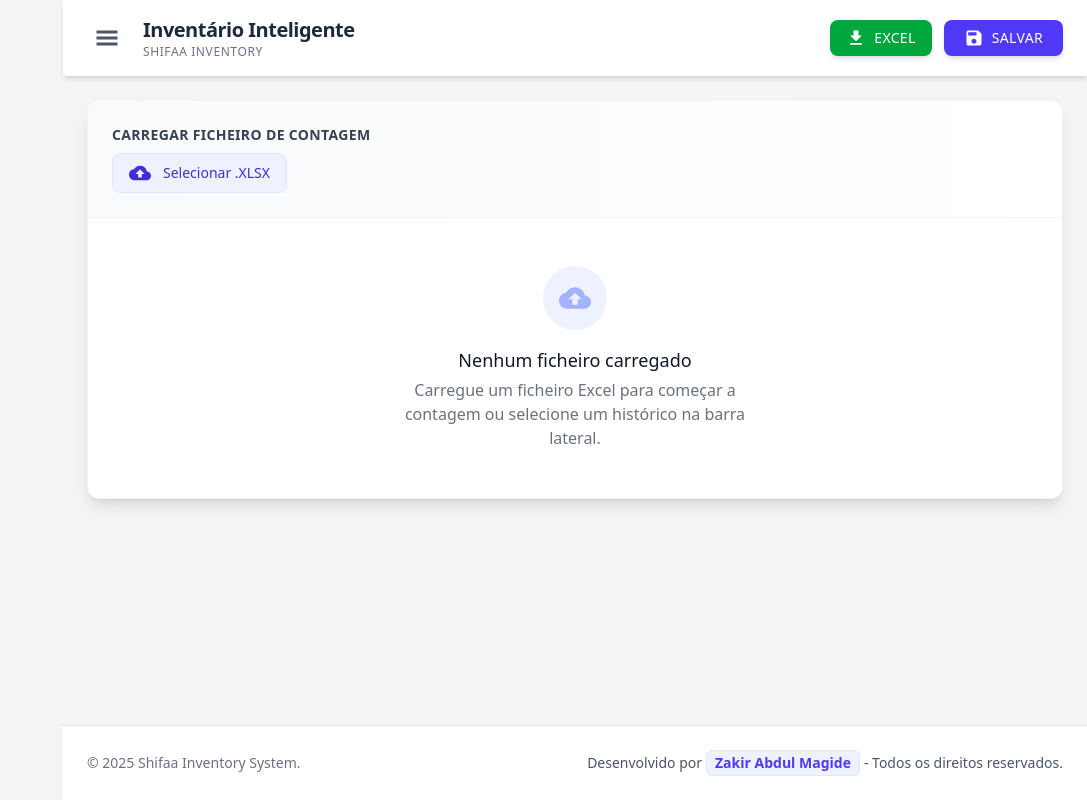
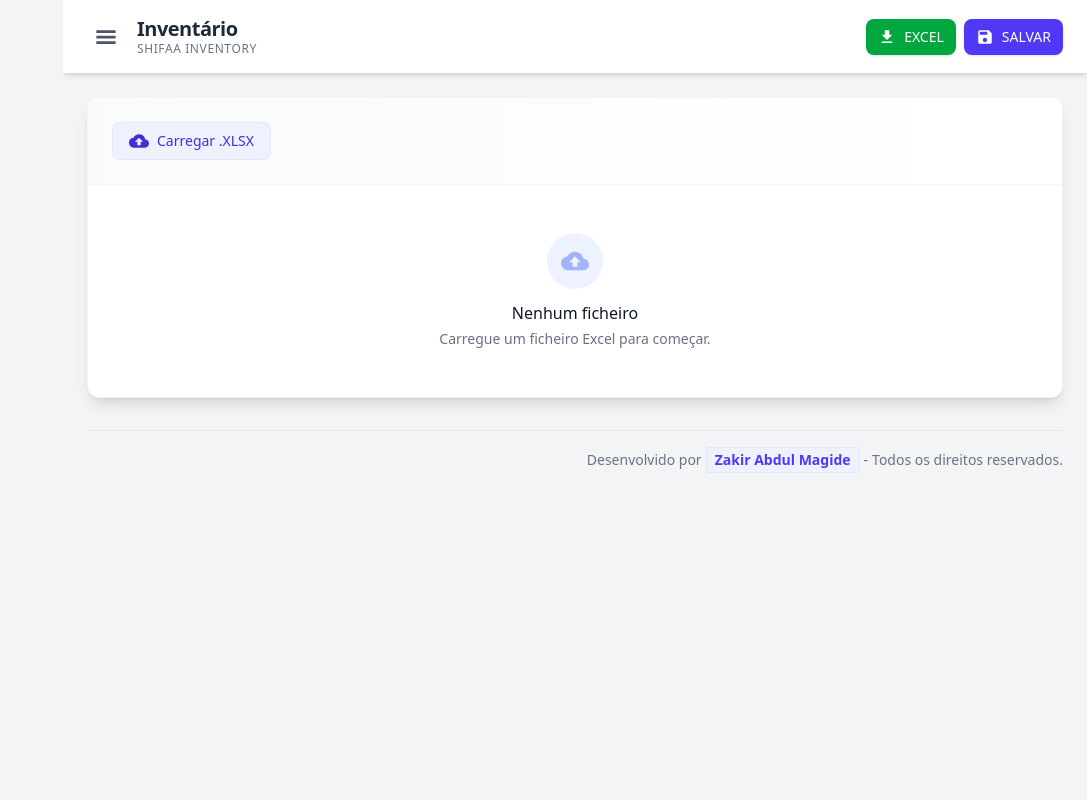
Before and after one commit to Zaky-dc/shifaa-inventory, a React (Vite) app: page / in a window 1280 px wide. Shown: the whole page, without its empty margins (193-1280 px from the left). Built offline with nearby package versions, Linux system fonts and the light colour scheme.

Commit message:
Update App.jsx

```diff
--- a/src/App.jsx
+++ b/src/App.jsx
@@ -3,7 +3,9 @@ import * as XLSX from "xlsx";
 import { saveAs } from "file-saver";
 import { GiHamburgerMenu } from "react-icons/gi";
 import SidebarHistorico from "./SidebarHistorico";
-import { MdCloudUpload, MdSave, MdFileDownload, MdSearch } from "react-icons/md"; // Adicionei ícones do Material Design
+// Importei o FaSpinner para o loading e mantive os outros
+import { MdCloudUpload, MdSave, MdFileDownload, MdSearch } from "react-icons/md";
+import { FaSpinner } from "react-icons/fa";
 
 export default function App() {
   const [produtos, setProdutos] = useState([]);
@@ -120,11 +122,13 @@ export default function App() {
 
   return (
     <div className="flex min-h-screen bg-gray-100 font-sans text-gray-800">
-      {/* Loader Overlay */}
+      {/* SPINNER ATUALIZADO (Com react-icons) */}
       {isLoading && (
-        <div className="fixed inset-0 bg-white/80 backdrop-blur-sm flex flex-col items-center justify-center z-50 transition-all">
-          <div className="w-14 h-14 border-4 border-indigo-500 border-t-transparent rounded-full animate-spin shadow-lg"></div>
-          <p className="mt-4 text-indigo-700 font-bold tracking-wide animate-pulse">A processar dados...</p>
+        <div className="fixed inset-0 bg-white/90 backdrop-blur-sm flex flex-col items-center justify-center z-50 transition-all">
+          <FaSpinner className="animate-spin text-5xl text-indigo-600 mb-4" />
+          <p className="text-indigo-800 font-bold tracking-wide animate-pulse text-lg">
+            A processar dados...
+          </p>
         </div>
       )}
 
@@ -148,110 +152,112 @@ export default function App() {
         }}
       />
 
-      {/* Main Content - Layout Flex Column para empurrar o footer */}
-      <main className="flex-1 flex flex-col md:ml-64 transition-all duration-300 ease-in-out">
+      {/* Main Content */}
+      <main className="flex-1 flex flex-col md:ml-64 transition-all duration-300 ease-in-out h-screen overflow-hidden">
 
-        {/* Top App Bar - Material Style */}
-        <header className="bg-white shadow-md sticky top-0 z-30 px-6 py-4 flex items-center justify-between">
-          <div className="flex items-center gap-4">
+        {/* Header Compacto no Mobile */}
+        <header className="bg-white shadow-md shrink-0 px-4 py-3 md:px-6 md:py-4 flex items-center justify-between z-20">
+          <div className="flex items-center gap-3">
             <button
               onClick={() => setIsSidebarOpen(true)}
-              className="p-2 rounded-full hover:bg-gray-100 text-gray-600 transition active:scale-95 ripple"
+              className="p-2 rounded-full hover:bg-gray-100 text-gray-600 transition active:scale-95"
             >
-              <GiHamburgerMenu size={24} />
+              <GiHamburgerMenu size={22} />
             </button>
             <div>
-              <h1 className="text-xl font-bold text-gray-800 tracking-tight">Inventário Inteligente</h1>
-              <p className="text-xs text-gray-500 font-medium uppercase tracking-wider">Shifaa Inventory</p>
+              <h1 className="text-lg md:text-xl font-bold text-gray-800 tracking-tight leading-tight">Inventário</h1>
+              <p className="text-[10px] md:text-xs text-gray-500 font-medium uppercase tracking-wider hidden sm:block">Shifaa Inventory</p>
             </div>
           </div>
 
-          <div className="flex gap-3">
+          <div className="flex gap-2">
             <button
               onClick={exportarParaExcel}
-              className="hidden sm:flex items-center gap-2 bg-green-600 text-white px-4 py-2 rounded-lg shadow-md hover:bg-green-700 hover:shadow-lg transition-all active:scale-95 text-sm font-medium uppercase tracking-wide"
+              className="hidden sm:flex items-center gap-2 bg-green-600 text-white px-3 py-2 rounded-lg shadow hover:bg-green-700 transition text-xs md:text-sm font-medium uppercase"
             >
-              <MdFileDownload size={20} /> <span>Excel</span>
+              <MdFileDownload size={18} /> <span>Excel</span>
             </button>
             <button
               onClick={salvarContagem}
-              className="flex items-center gap-2 bg-indigo-600 text-white px-5 py-2 rounded-lg shadow-md hover:bg-indigo-700 hover:shadow-lg transition-all active:scale-95 text-sm font-medium uppercase tracking-wide"
+              className="flex items-center gap-2 bg-indigo-600 text-white px-3 py-2 rounded-lg shadow hover:bg-indigo-700 transition active:scale-95 text-xs md:text-sm font-medium uppercase"
             >
-              <MdSave size={20} /> <span>Salvar</span>
+              <MdSave size={18} /> <span>Salvar</span>
             </button>
           </div>
         </header>
 
-        {/* Content Container */}
-        <div className="flex-1 p-6 max-w-5xl mx-auto w-full">
+        {/* Área de Conteúdo com Scroll Independente */}
+        <div className="flex-1 overflow-y-auto p-2 md:p-6 w-full">
 
-          {/* Card Principal */}
+          <div className="max-w-5xl mx-auto w-full flex flex-col gap-4">
+
+            {/* Card Principal - Padding reduzido no mobile (p-3) */}
             <div className="bg-white rounded-xl shadow-lg border border-gray-100 overflow-hidden">
 
-            {/* Header do Card (Upload e Info) */}
-            <div className="p-6 bg-gradient-to-r from-gray-50 to-white border-b border-gray-100">
-               <label className="block text-sm font-bold text-gray-700 mb-2 uppercase tracking-wide">
-                  Carregar Ficheiro de Contagem
-               </label>
-               <div className="flex flex-col md:flex-row gap-4 items-start md:items-center justify-between">
-                  <label className="cursor-pointer flex items-center gap-3 px-4 py-2 border border-indigo-100 bg-indigo-50 text-indigo-700 rounded-lg hover:bg-indigo-100 transition font-medium text-sm w-full md:w-auto justify-center">
-                    <MdCloudUpload size={22} />
-                    <span>Selecionar .XLSX</span>
+              {/* Header do Card */}
+              <div className="p-3 md:p-6 bg-gradient-to-r from-gray-50 to-white border-b border-gray-100">
+                 <div className="flex flex-col md:flex-row gap-3 items-start md:items-center justify-between">
+                    <label className="cursor-pointer flex items-center gap-2 px-4 py-2 border border-indigo-100 bg-indigo-50 text-indigo-700 rounded-lg hover:bg-indigo-100 transition font-medium text-sm w-full md:w-auto justify-center active:scale-95">
+                      <MdCloudUpload size={20} />
+                      <span>Carregar .XLSX</span>
                       <input type="file" accept=".xlsx" onChange={handleFileUpload} className="hidden" />
                     </label>
 
                     {armazem && (
-                    <span className="px-3 py-1 bg-indigo-100 text-indigo-800 text-xs font-bold uppercase rounded-full shadow-sm">
-                      📁 {armazem}
+                      <span className="w-full md:w-auto text-center px-3 py-1 bg-indigo-100 text-indigo-800 text-xs font-bold uppercase rounded-full truncate">
+                        {armazem}
                       </span>
                     )}
                  </div>
               </div>
 
-            {/* Filtros e Tabela */}
+              {/* Corpo do Card (Filtros e Tabela) */}
               {produtos.length > 0 ? (
-              <div className="p-6">
+                <div className="p-3 md:p-6">
 
-                {/* Barra de Ferramentas (Search + Filter) */}
-                <div className="flex flex-col md:flex-row gap-4 mb-6">
+                  {/* Filtros */}
+                  <div className="flex flex-col md:flex-row gap-3 mb-4">
                     <div className="relative flex-1">
-                    <MdSearch className="absolute left-3 top-1/2 -translate-y-1/2 text-gray-400" size={22} />
+                      <MdSearch className="absolute left-3 top-1/2 -translate-y-1/2 text-gray-400" size={20} />
                       <input
                         type="search"
                         value={busca}
                         onChange={(e) => setBusca(e.target.value)}
-                      placeholder="Filtrar por código ou nome..."
-                      className="w-full pl-10 pr-4 py-3 rounded-lg border border-gray-300 focus:border-indigo-500 focus:ring-2 focus:ring-indigo-200 transition outline-none shadow-sm"
+                        placeholder="Buscar..."
+                        className="w-full pl-9 pr-3 py-2 text-sm rounded-lg border border-gray-300 focus:border-indigo-500 focus:ring-2 focus:ring-indigo-200 outline-none"
                       />
                     </div>
                     <div className="relative">
                       <select
                         value={filtroStatus}
                         onChange={(e) => setFiltroStatus(e.target.value)}
-                      className="w-full md:w-auto px-4 py-3 pr-8 rounded-lg border border-gray-300 bg-white focus:border-indigo-500 focus:ring-2 focus:ring-indigo-200 transition outline-none shadow-sm cursor-pointer appearance-none font-medium text-gray-700"
+                        className="w-full md:w-auto px-3 py-2 text-sm rounded-lg border border-gray-300 bg-white focus:border-indigo-500 focus:ring-2 focus:ring-indigo-200 outline-none"
                       >
-                      <option value="todos">📋 Todos os Itens</option>
-                      <option value="pendentes">⏳ Pendentes</option>
-                      <option value="diferencas">⚠️ Com Diferenças</option>
-                      <option value="sobras">📈 Sobras (+)</option>
-                      <option value="perdas">📉 Perdas (-)</option>
-                      <option value="iguais">✅ Batendo (OK)</option>
+                        <option value="todos">Todos</option>
+                        <option value="pendentes">Pendentes</option>
+                        <option value="diferencas">Com Diferença</option>
+                        <option value="sobras">Sobras (+)</option>
+                        <option value="perdas">Perdas (-)</option>
+                        <option value="iguais">Batendo (OK)</option>
                       </select>
-                    <div className="absolute right-3 top-1/2 -translate-y-1/2 pointer-events-none text-gray-500">▼</div>
                     </div>
                   </div>
 
-                {/* Tabela Estilizada */}
-                <div className="overflow-hidden rounded-lg border border-gray-200 shadow-inner">
-                  <div className="overflow-x-auto max-h-[600px]">
-                    <table className="w-full text-sm text-left">
-                      <thead className="text-xs text-gray-500 uppercase bg-gray-50 border-b border-gray-200 sticky top-0 z-10">
+                  {/* Tabela com Scroll Horizontal e Vertical */}
+                  <div className="rounded-lg border border-gray-200 shadow-inner relative">
+                    {/* Define altura máxima para scroll vertical (max-h-[55vh] ou [60vh])
+                        overflow-auto ativa scroll X e Y automaticamente quando necessário
+                    */}
+                    <div className="overflow-auto max-h-[55vh] md:max-h-[600px]">
+                      <table className="w-full text-sm text-left border-collapse">
+                        <thead className="text-xs text-gray-500 uppercase bg-gray-50 border-b border-gray-200 sticky top-0 z-10 shadow-sm">
                           <tr>
-                          <th className="px-6 py-3 font-bold tracking-wider">Código</th>
-                          <th className="px-6 py-3 font-bold tracking-wider">Descrição</th>
-                          <th className="px-4 py-3 text-center font-bold">Sistema</th>
-                          <th className="px-4 py-3 text-center font-bold">Contagem</th>
-                          <th className="px-4 py-3 text-center font-bold">Dif.</th>
+                            <th className="px-3 py-3 font-bold whitespace-nowrap bg-gray-50">Cód.</th>
+                            {/* Descrição agora tem largura fixa mínima para não quebrar feio */}
+                            <th className="px-3 py-3 font-bold whitespace-nowrap bg-gray-50 min-w-[150px]">Descrição</th>
+                            <th className="px-2 py-3 text-center font-bold whitespace-nowrap bg-gray-50">Sis.</th>
+                            <th className="px-2 py-3 text-center font-bold whitespace-nowrap bg-gray-50">Real</th>
+                            <th className="px-2 py-3 text-center font-bold whitespace-nowrap bg-gray-50">Dif.</th>
                           </tr>
                         </thead>
                         <tbody className="divide-y divide-gray-100">
@@ -259,33 +265,37 @@ export default function App() {
                             const real = Number(contagem[p.codigo]) || "";
                             const diff = (Number(real) || 0) - (Number(p.sistema) || 0);
 
-                          // Estilização condicional
                             let rowBg = i % 2 === 0 ? "bg-white" : "bg-gray-50/50";
-                          let diffColor = "text-gray-400 font-medium";
+                            let diffColor = "text-gray-400";
                             let diffBg = "";
 
                             if (real !== "") {
                                if (diff > 0) { diffColor = "text-green-600 font-bold"; diffBg = "bg-green-50"; }
                                else if (diff < 0) { diffColor = "text-red-600 font-bold"; diffBg = "bg-red-50"; }
-                             else { diffColor = "text-gray-400"; diffBg = "bg-gray-100"; } // Igual
+                               else { diffColor = "text-gray-300"; diffBg = "bg-gray-50"; }
                             }
 
                             return (
                               <tr key={p.codigo} className={`${rowBg} hover:bg-indigo-50/40 transition duration-150`}>
-                              <td className="px-6 py-3 font-medium text-gray-700">{p.codigo}</td>
-                              <td className="px-6 py-3 text-gray-600">{p.nome}</td>
-                              <td className="px-4 py-3 text-center font-semibold text-gray-500">{p.sistema}</td>
-                              <td className="px-4 py-3 text-center">
+                                <td className="px-3 py-2 font-medium text-gray-700 text-xs md:text-sm align-middle">{p.codigo}</td>
+
+                                {/* Coluna Descrição: truncate no mobile (max-w-[120px]), normal no desktop */}
+                                <td className="px-3 py-2 text-gray-600 text-xs md:text-sm align-middle max-w-[120px] md:max-w-none truncate md:whitespace-normal" title={p.nome}>
+                                  {p.nome}
+                                </td>
+
+                                <td className="px-2 py-2 text-center font-semibold text-gray-500 align-middle">{p.sistema}</td>
+                                <td className="px-2 py-2 text-center align-middle">
                                   <input
                                     type="number"
                                     value={real}
                                     onChange={(e) => handleContagemChange(p.codigo, e.target.value)}
-                                  className="w-20 text-center p-2 border-b-2 border-gray-200 focus:border-indigo-500 bg-transparent outline-none transition-colors font-medium"
-                                  placeholder="0"
+                                    className="w-16 text-center p-1 border border-gray-300 rounded focus:border-indigo-500 focus:ring-1 focus:ring-indigo-500 bg-white outline-none font-medium text-sm"
+                                    placeholder="-"
                                   />
                                 </td>
-                              <td className={`px-4 py-3 text-center ${diffBg}`}>
-                                <span className={`${diffColor}`}>{diff > 0 ? `+${diff}` : diff}</span>
+                                <td className={`px-2 py-2 text-center align-middle ${diffBg}`}>
+                                  <span className={`${diffColor} text-xs md:text-sm`}>{diff > 0 ? `+${diff}` : diff}</span>
                                 </td>
                               </tr>
                             );
@@ -296,39 +306,36 @@ export default function App() {
                   </div>
 
                   {produtosFiltrados.length === 0 && (
-                    <div className="p-10 text-center text-gray-400 bg-gray-50 rounded-b-lg border-t border-gray-100">
-                       <p>Nenhum item encontrado com estes critérios.</p>
+                      <div className="p-6 text-center text-gray-400 bg-gray-50 rounded-b-lg text-sm">
+                         <p>Nada encontrado.</p>
                       </div>
                   )}
                 </div>
               ) : (
-              <div className="p-12 text-center">
-                <div className="inline-flex items-center justify-center w-16 h-16 rounded-full bg-indigo-50 text-indigo-300 mb-4">
-                   <MdCloudUpload size={32} />
+                <div className="p-8 md:p-12 text-center">
+                  <div className="inline-flex items-center justify-center w-14 h-14 rounded-full bg-indigo-50 text-indigo-300 mb-3">
+                     <MdCloudUpload size={28} />
                   </div>
-                <h3 className="text-lg font-medium text-gray-900">Nenhum ficheiro carregado</h3>
-                <p className="text-gray-500 mt-1 max-w-sm mx-auto">Carregue um ficheiro Excel para começar a contagem ou selecione um histórico na barra lateral.</p>
+                  <h3 className="text-base font-medium text-gray-900">Nenhum ficheiro</h3>
+                  <p className="text-gray-500 mt-1 text-sm">Carregue um ficheiro Excel para começar.</p>
                 </div>
               )}
             </div>
-        </div>
 
-        {/* FOOTER SOLICITADO */}
-        <footer className="mt-auto border-t border-gray-200 bg-white py-6">
-            <div className="max-w-5xl mx-auto px-6 flex flex-col md:flex-row items-center justify-between gap-4 text-sm">
-                <div className="text-gray-500">
-                    © {new Date().getFullYear()} Shifaa Inventory System.
-                </div>
-                <div className="text-gray-600 font-medium flex items-center gap-1">
-                    Desenvolvido por
-                    <span className="text-indigo-600 font-bold bg-indigo-50 px-2 py-0.5 rounded-md border border-indigo-100">
+            {/* FOOTER - Agora dentro do fluxo principal, mas no fundo */}
+            <footer className="mt-4 pb-4 text-center md:text-right border-t border-gray-200 pt-4">
+                <div className="text-xs md:text-sm text-gray-500 flex flex-col md:flex-row items-center justify-center md:justify-end gap-1">
+                    <span>Desenvolvido por</span>
+                    <span className="text-indigo-600 font-bold bg-indigo-50 px-2 py-0.5 rounded border border-indigo-100">
                         Zakir Abdul Magide
                     </span>
-                    - Todos os direitos reservados.
-                </div>
+                    <span className="hidden md:inline">-</span>
+                    <span>Todos os direitos reservados.</span>
                 </div>
             </footer>
 
+          </div>
+        </div>
       </main>
     </div>
   );
```
Lines whose indentation alone changed are shown as unchanged.
